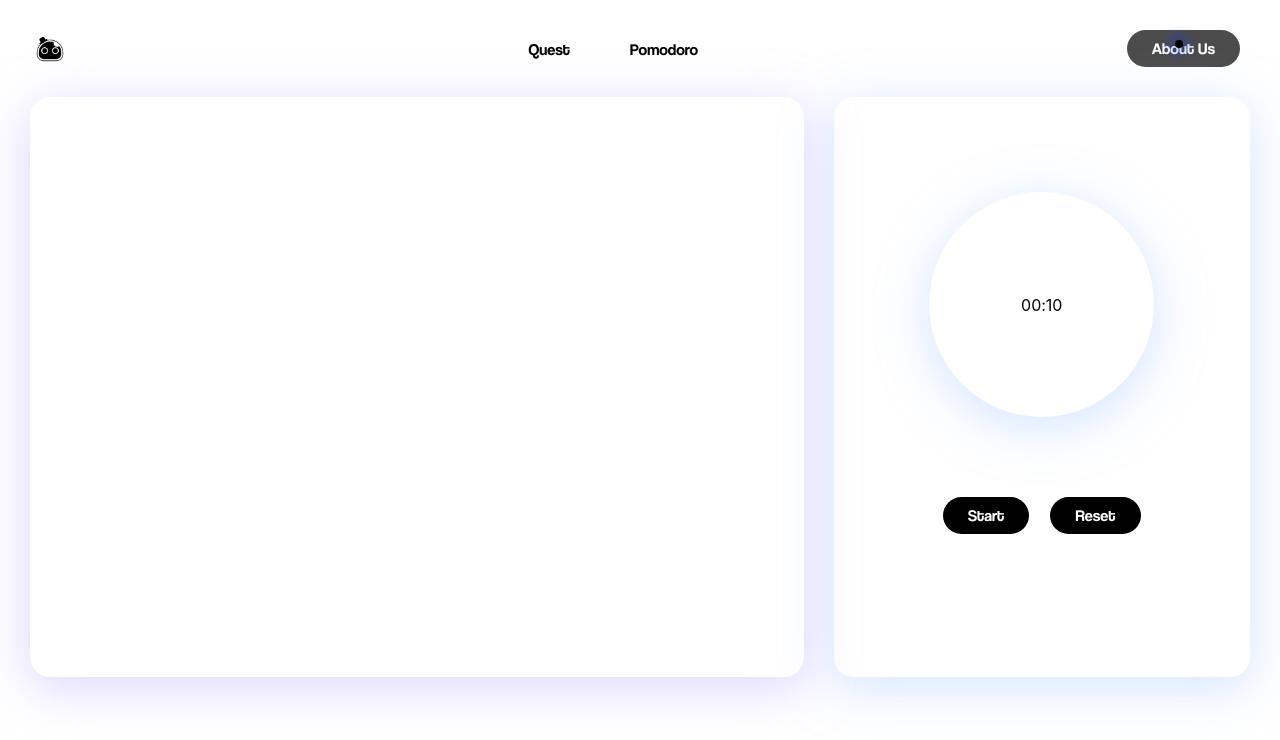
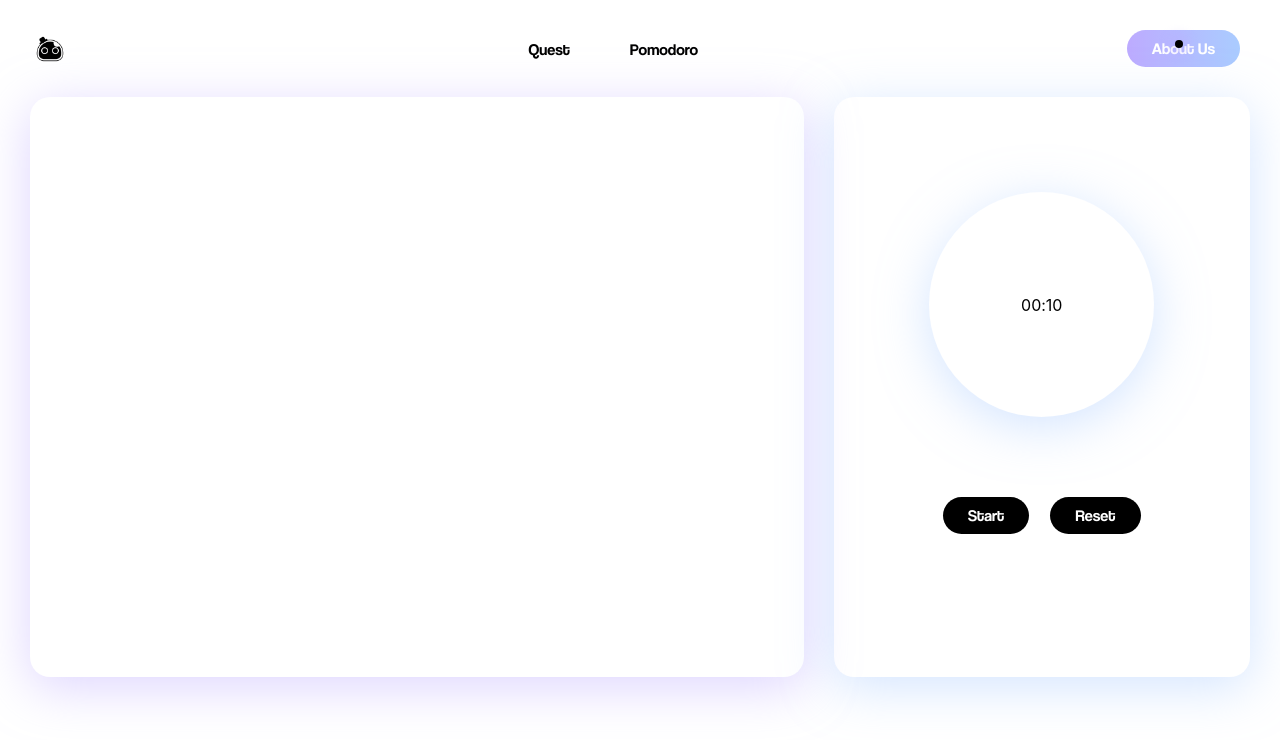
Before and after one commit to Four-Bits/quantum-x, a React (Create React App) app: page / in a window 1280 px wide. In both pictures the pointer is over the button "About Us". Shown: the top 740 px of the page. Built offline with nearby package versions, Linux system fonts and the light colour scheme.

Commit message:
added gradients to buttons

```diff
--- a/src/index.css
+++ b/src/index.css
@@ -75,7 +75,14 @@ button {
 }
 
 button:hover{
-  background-color: rgba(0, 0, 0, 0.7);
+
+  padding :9px 25px;
+  background-image: linear-gradient(to right, #BDABFF, #AACCFF);
+  border : none;
+  border-radius: 50px;
+  cursor: pointer;
+  transition: all 0.3s ease 0s;
+  color : white;
 }
 
 /**
@@ -104,7 +111,7 @@ h2 small {
   margin: -8px 0px 0px -8px;
   border-radius: 50%;
   pointer-events: none !important;
-  box-shadow: 0 0 8px 8px rgba(0, 55, 255, 0.2);
+  box-shadow: 0 0 8px 8px rgba(189, 171, 255, 0.2);
   background-color: black;
 }
 
```
